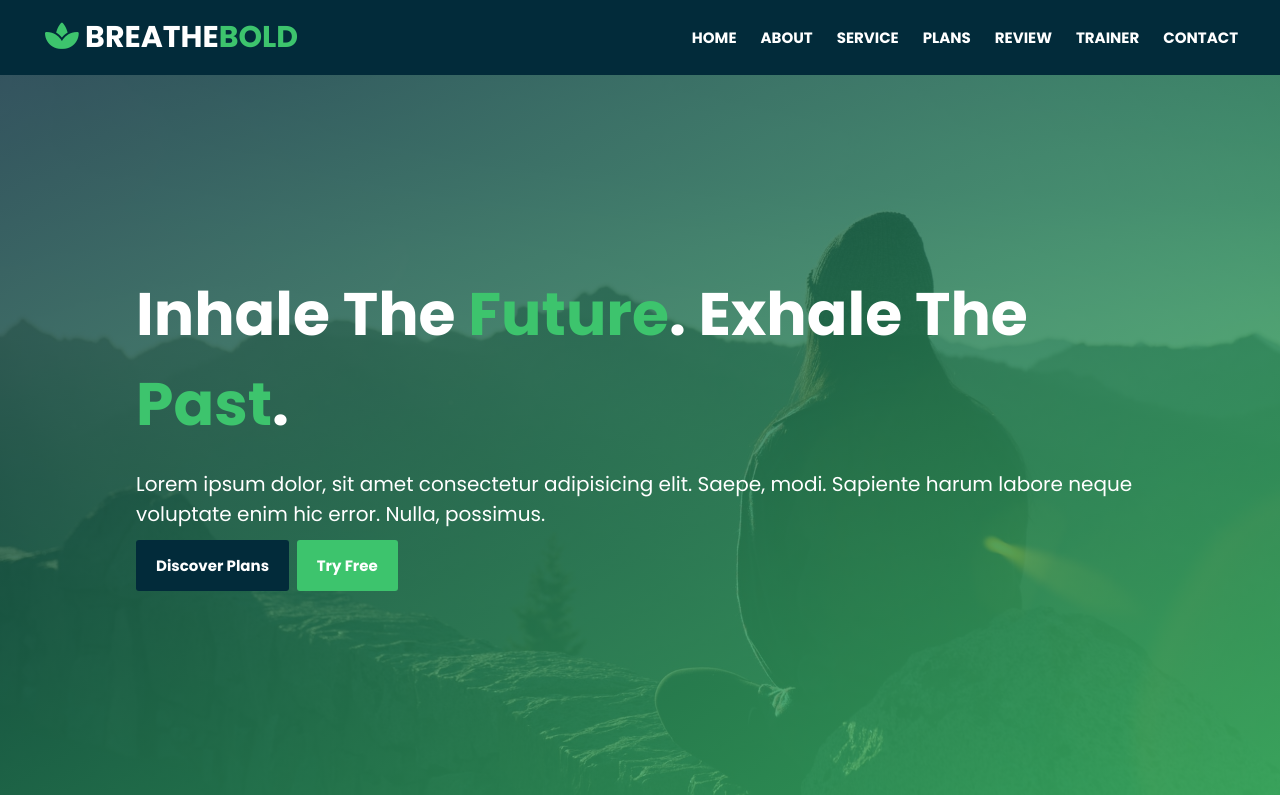
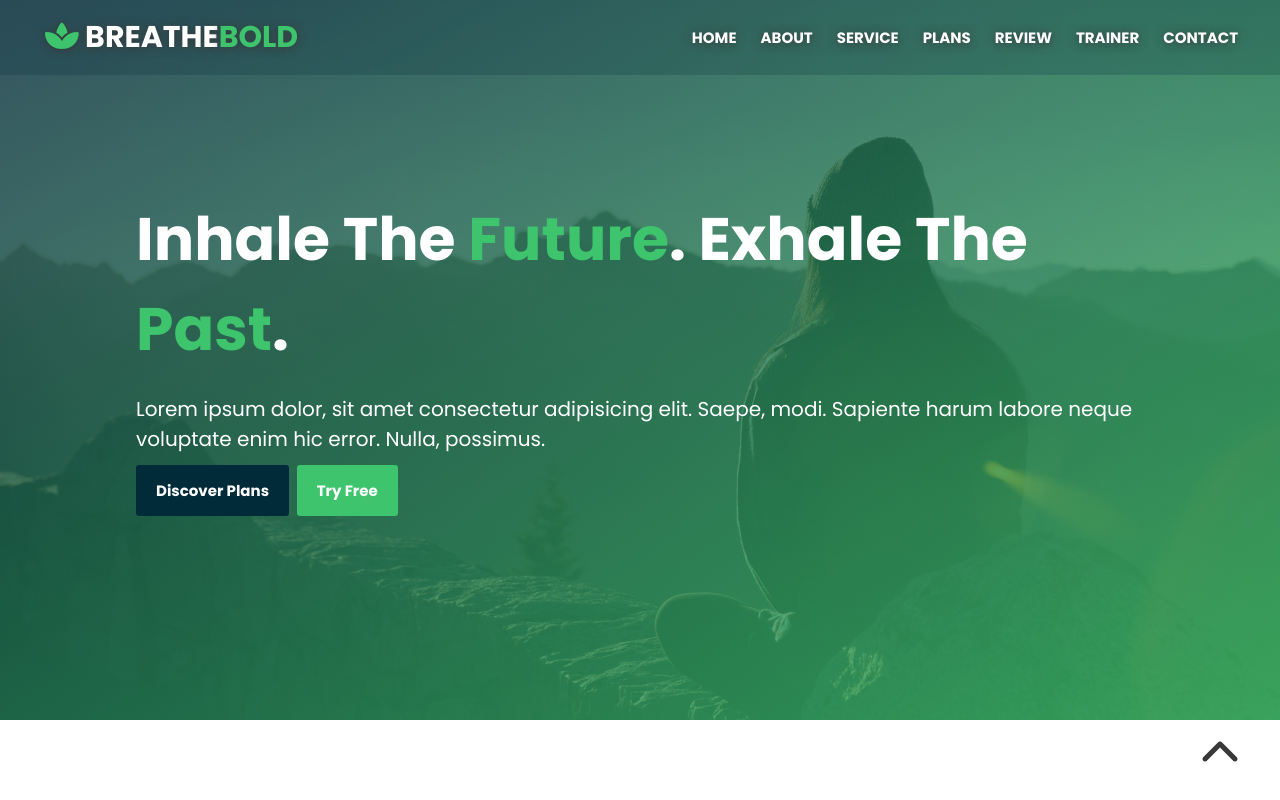
Before and after one commit to logansayan/breathe-bold-website, a website: page index.html in a window 1280 px wide. Shown: the top 800 px of the page. Drawn offline with nearby package versions, Linux system fonts and the light colour scheme.

Commit message:
navbar fixed and top button add

```diff
--- a/index.html
+++ b/index.html
@@ -14,7 +14,6 @@
 
     <!-- NAVIGATION SHOULD BE FIXED AND THE YELLOW COLOR SHOULD BE REPLACED WITH GREEN -->
     <!-- BRAND LOGO AND NAME SHOULD APPEAR IN HEADER SECTION -->
-    <nav class="navigation">
     <nav class="navbar">
         <a href="#" class="navbar__brand"><i class="fa-solid fa-spa navbar__logo"></i> BREATHE<span>BOLD</span></a>
         <a class="navbar__toggle">
@@ -32,9 +31,8 @@
             </ul>
         </div>
     </nav>
-    </nav>
 
-    <header id="header" class="header">
+    <header id="top" class="header">
         <div class="header__popup">
             <i class="fa-solid fa-arrow-left header__popup--cancel"></i>
             <h2 class="heading-secondary header__popup--heading">Let's get you logged in</h2>
@@ -56,8 +54,9 @@
                 <a href="#" class="header-btn__try">Try free</a>
             </div>
         </div>
+
+        <a href="#top" class="go-top"><i class="fa-solid fa-chevron-up"></i></a>
     </header>
-
 
     <main>
         <section id="section-about" class="section-about">
--- a/index.js
+++ b/index.js
@@ -1,20 +1,56 @@
+$(document).ready(() => {
+
+        // GO TO TOP BUTTON
+        let topBtn = $(".go-top")
+        topBtn.hide()
+
+        topBtn.click(() => {
+            topBtn.fadeOut()
+        })
+
+        // NAVBAR HIDE ON SCROLL
+        const nav = $('.navbar')
+        let lastScrollY = window.scrollY
+
+        window.addEventListener("scroll", () => {
+            if (lastScrollY < window.scrollY) {
+                nav.slideUp(200)
+
+                // Handle Navbar links
+                $('.navbar__links').addClass('navbar__remove')
+
+                // Handle Top button
+                topBtn.fadeIn()
+            } else {
+                nav.slideDown(200)
+            }
+            lastScrollY = window.scrollY
+        })
+
+
+        // NAVBAR TOGGLE BUTTON
         $('.navbar__toggle').click(function () {
             $('.navbar__links').toggleClass('navbar__remove')
         })
 
+
+        // OPEN TRY NOW BUTTON
         $('.header__popup').hide()
 
         $('.header-btn__try').click(function () {
             $('.header__popup').fadeIn()
         })
 
+        // CLOSE TRY NOW BUTTON
         $('.header__popup--cancel').click(function() {
             $('.header__popup').fadeOut()
         })
 
+        // PLAN INFO BUTTON
         $('.plan-info__items').hide()
 
         $('.plan-info__toggle').click(function () {
             $('.plan-info__toggle').hide()
             $('.plan-info__items').addClass('fade-in').slideDown(300)
         })
+})
--- a/sass/components/_header.scss
+++ b/sass/components/_header.scss
@@ -159,3 +159,14 @@
         }
     }
 }
+
+.go-top {
+    position: fixed;
+    right: 3rem;
+    bottom: 1.5rem;
+    font-size: 4rem;
+    z-index: 999;
+    color: $black;
+    text-shadow: 0 .1rem 1rem $white-primary;
+    padding: 0 1rem;
+}
--- a/sass/components/_navbar.scss
+++ b/sass/components/_navbar.scss
@@ -1,7 +1,11 @@
 /* NAVIGATION */
 
 .navbar {
-    background-color: $dark-cyan;
+    background-color: rgba($dark-cyan, .2);
+    position: fixed;
+    left: 0;
+    top: 0;
+    width: 100%;
     display: flex;
     justify-content: space-between;
     align-items: center;
@@ -19,6 +23,7 @@
         padding: 1.5rem;
         text-decoration: none;
         color: $white-primary;
+        text-shadow: 0 .1rem 1rem $black;
 
 
         & {
@@ -73,6 +78,7 @@
 
         li {
             list-style: none;
+            text-shadow: 0 .1rem 1rem $black;
 
             @include respond(tab-port) {
                 width: 100%;
```
Also changed, not shown: css/style.css. Lines whose indentation alone changed are shown as unchanged.
